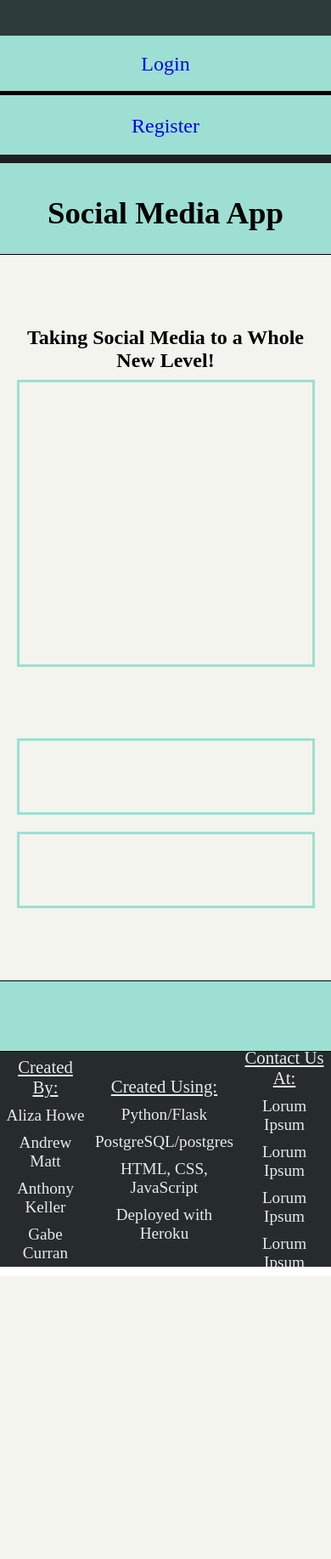
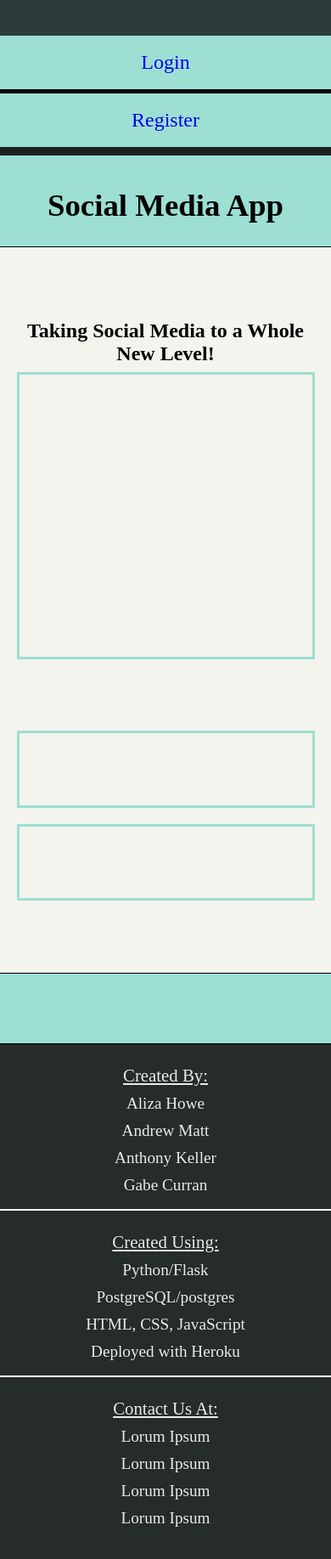
Before and after one commit to andrewM202/social-media-app, a Flask app: page / in a window 390 px wide. Shown: the whole page at 85% size. Before the commit the page ends 1502 px from the top, so only its background shows below. Run offline with Flask 2, Linux system fonts and the light colour scheme; parts of the project's set-up code (start-up, migrations or seed data) failed here and were passed over; some libraries are stand-ins or nearby versions.

Commit message:
Add more work to homepage CSS

```diff
--- a/loginpage.py
+++ b/loginpage.py
@@ -18,9 +18,8 @@ def loginroute():
         if user is not None and user.check_password(request.form['user-password']):
             login_user(user)
             # Send in the login message. loggedin variable so index.html knows not to display certain nav links if user is logged in
-            loginmessage = "You have logged in!"
             loggedin = True
-            return render_template("index.html", loginmessage=loginmessage, loggedin=loggedin)
+            return render_template("index.html", loggedin=loggedin)
 
     return render_template("login.html")
 
--- a/static/css/styles.css
+++ b/static/css/styles.css
@@ -217,6 +217,27 @@ footer .contact-information div p {
 
 @media only screen and (max-width: 700px) {
 
+    footer .contact-information > div:first-child {
+        margin-top: 20px;
+    }
+
+    footer .contact-information > div:last-child {
+        border-bottom: none;
+    }
+
+    footer .contact-information > div {
+        padding: 0px 0 12px 0;
+        width: 100vw;
+        margin: 0 0 20px 0;
+        border-bottom: 2px solid white;
+    }
+
+    footer .contact-information {
+        display: flex;
+        height: auto;
+        flex-direction: column;
+    }
+
     nav > a:first-child > div:first-child {
         border-bottom: 5px solid black;
     }
@@ -230,7 +251,7 @@ footer .contact-information div p {
 
     header nav {
         margin: 0 0 37px 0;
-        min-height: 150px;
+        height: auto;
         width: 100%;
         display: flex;
         flex-direction: column;
@@ -239,12 +260,14 @@ footer .contact-information div p {
 
     header h1 {
         margin: 0 0 0 0;
+        min-height: 70px;
     }
 
     header {
         display: flex;
         flex-direction: column;
-        min-height: 300px;
+        min-height: 230px;
+        height: auto;
     }
 
     main h3 {
--- a/templates/index.html
+++ b/templates/index.html
@@ -24,10 +24,6 @@
         {% endif %}
     </nav>
     <h1>Social Media App</h1>
-    <!-- Display the login message if just logged in -->
-    {% if loginmessage %}
-        <h3>{{ loginmessage }}</h3>
-    {% endif %}
 </header>
 <main>
     <div class="wrapper">
```
